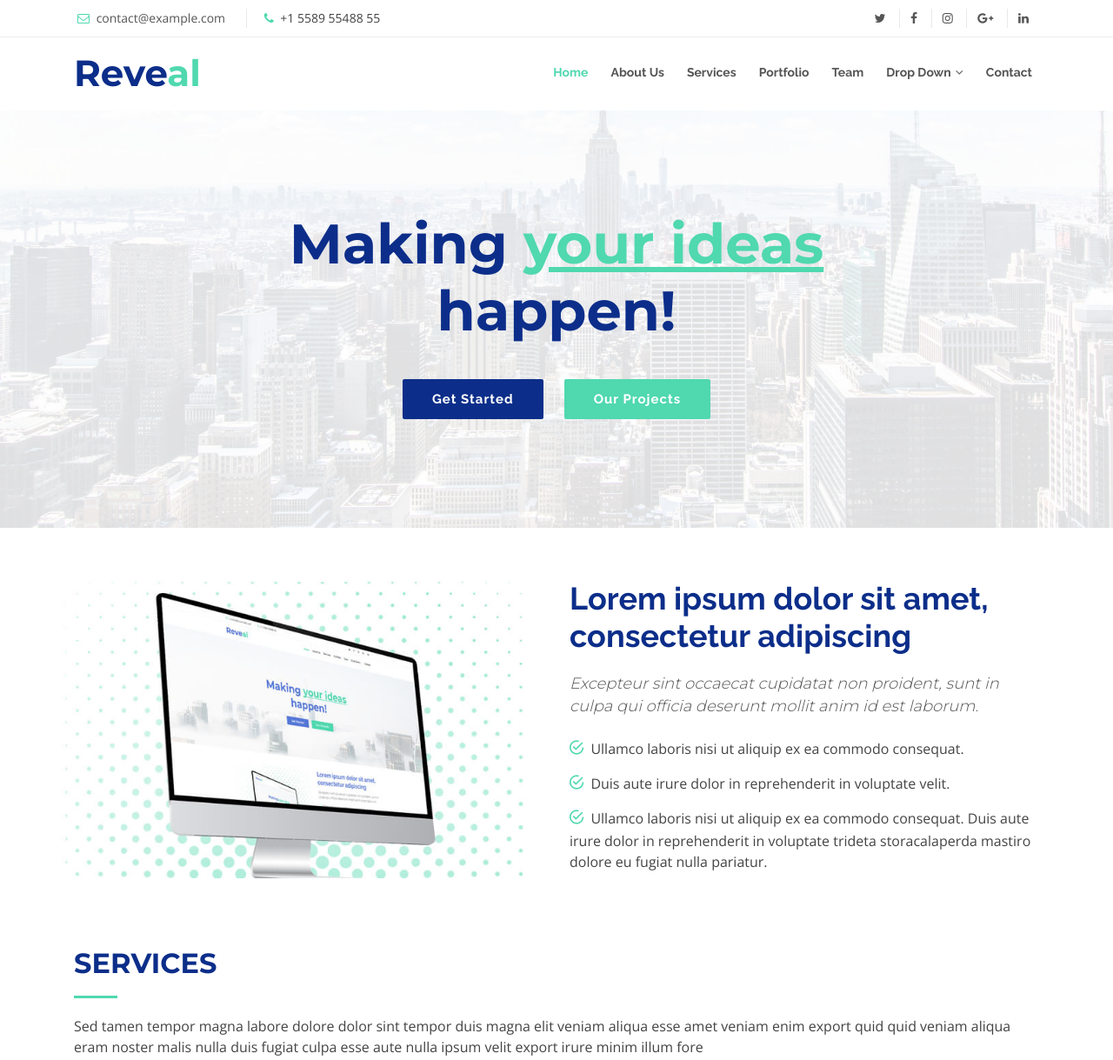
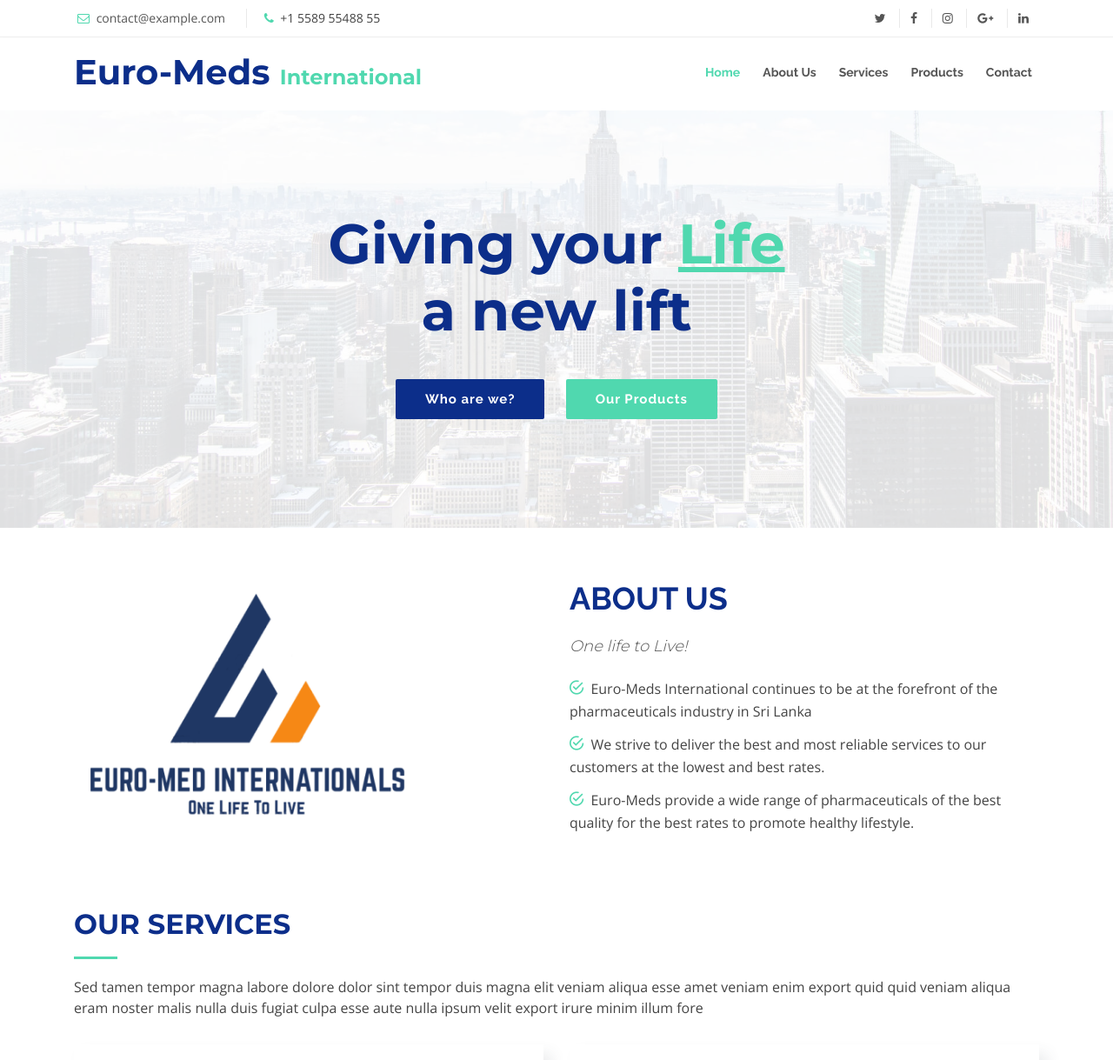
Before and after one commit to alexandritegalle/Reveal, a plain HTML site: page index.html in a window 1280 px wide. Shown: the top 1219 px of the page at 87% size. Drawn offline with nearby package versions, Linux system fonts and the light colour scheme; files whose address does not match are found by name.

Commit message:
Update /src: Added images and about section

```diff
--- a/css/style.css
+++ b/css/style.css
@@ -132,7 +132,7 @@
 }
 
 #header #logo h1 {
-  font-size: 42px;
+  font-size: 40px;
   margin: 0;
   padding: 0;
   line-height: 1;
@@ -543,7 +543,7 @@
 
 #about .about-img img {
   margin-left: -15px;
-  max-width: 100%;
+  max-width: 70%;
 }
 
 #about .content h2 {
--- a/index.html
+++ b/index.html
@@ -8,8 +8,8 @@
   <meta content="" name="description">
 
   <!-- Favicons -->
-  <link href="img/favicon.png" rel="icon">
-  <link href="img/apple-touch-icon.png" rel="apple-touch-icon">
+  <link href="img/euromeds-favicon.png" rel="icon">
+  <link href="img/euromeds-favicon.png" rel="apple-touch-icon">
 
   <!-- Google Fonts -->
   <link href="https://fonts.googleapis.com/css?family=Open+Sans:300,300i,400,400i,700,700i|Raleway:300,400,500,700,800|Montserrat:300,400,700" rel="stylesheet">
@@ -64,7 +64,7 @@
     <div class="container">
 
       <div id="logo" class="pull-left">
-        <h1><a href="#body" class="scrollto">Reve<span>al</span></a></h1>
+        <h1><a href="#body" class="scrollto">Euro-Meds <span style='font-size:24px'>International</span></a></h1>
         <!-- Uncomment below if you prefer to use an image logo -->
         <!-- <a href="#body"><img src="img/logo.png" alt="" title="" /></a>-->
       </div>
@@ -74,8 +74,8 @@
           <li class="menu-active"><a href="#body">Home</a></li>
           <li><a href="#about">About Us</a></li>
           <li><a href="#services">Services</a></li>
-          <li><a href="#portfolio">Portfolio</a></li>
-          <li><a href="#team">Team</a></li>
+          <li><a href="#portfolio">Products</a></li>
+          <!-- <li><a href="#team">Team</a></li>
           <li class="menu-has-children"><a href="">Drop Down</a>
             <ul>
               <li><a href="#">Drop Down 1</a></li>
@@ -83,7 +83,7 @@
               <li><a href="#">Drop Down 4</a></li>
               <li><a href="#">Drop Down 5</a></li>
             </ul>
-          </li>
+          </li> -->
           <li><a href="#contact">Contact</a></li>
         </ul>
       </nav><!-- #nav-menu-container -->
@@ -96,10 +96,10 @@
   <section id="intro">
 
     <div class="intro-content">
-      <h2>Making <span>your ideas</span><br>happen!</h2>
+      <h2>Giving your <span>Life</span><br>a new lift</h2>
       <div>
-        <a href="#about" class="btn-get-started scrollto">Get Started</a>
-        <a href="#portfolio" class="btn-projects scrollto">Our Projects</a>
+        <a href="#about" class="btn-get-started scrollto">Who are we?</a>
+        <a href="#portfolio" class="btn-projects scrollto">Our Products</a>
       </div>
     </div>
 
@@ -122,17 +122,18 @@
       <div class="container">
         <div class="row">
           <div class="col-lg-6 about-img">
-            <img src="img/about-img.jpg" alt="">
+            <!-- <img src="img/about-img.jpg" alt=""> -->
+            <img src="img/euro-meds.png" alt="" style="margin:10px;">
           </div>
 
           <div class="col-lg-6 content">
-            <h2>Lorem ipsum dolor sit amet, consectetur adipiscing</h2>
-            <h3>Excepteur sint occaecat cupidatat non proident, sunt in culpa qui officia deserunt mollit anim id est laborum.</h3>
+            <h2>ABOUT US</h2>
+            <h3>One life to Live!</h3>
 
             <ul>
-              <li><i class="ion-android-checkmark-circle"></i> Ullamco laboris nisi ut aliquip ex ea commodo consequat.</li>
-              <li><i class="ion-android-checkmark-circle"></i> Duis aute irure dolor in reprehenderit in voluptate velit.</li>
-              <li><i class="ion-android-checkmark-circle"></i> Ullamco laboris nisi ut aliquip ex ea commodo consequat. Duis aute irure dolor in reprehenderit in voluptate trideta storacalaperda mastiro dolore eu fugiat nulla pariatur.</li>
+              <li><i class="ion-android-checkmark-circle"></i> Euro-Meds International continues to be at the forefront of the pharmaceuticals industry in Sri Lanka</li>
+              <li><i class="ion-android-checkmark-circle"></i> We strive to deliver the best and most reliable services to our customers at the lowest and best rates.</li>
+              <li><i class="ion-android-checkmark-circle"></i> Euro-Meds provide a wide range of pharmaceuticals of the best quality for the best rates to promote healthy lifestyle.</li>
             </ul>
 
           </div>
@@ -147,7 +148,7 @@
     <section id="services">
       <div class="container">
         <div class="section-header">
-          <h2>Services</h2>
+          <h2> Our Services</h2>
           <p>Sed tamen tempor magna labore dolore dolor sint tempor duis magna elit veniam aliqua esse amet veniam enim export quid quid veniam aliqua eram noster malis nulla duis fugiat culpa esse aute nulla ipsum velit export irure minim illum fore</p>
         </div>
 
@@ -315,7 +316,7 @@
     <section id="portfolio" class="wow fadeInUp">
       <div class="container">
         <div class="section-header">
-          <h2>Our Portfolio</h2>
+          <h2>Our Products</h2>
           <p>Sed tamen tempor magna labore dolore dolor sint tempor duis magna elit veniam aliqua esse amet veniam enim export quid quid veniam aliqua eram noster malis nulla duis fugiat culpa esse aute nulla ipsum velit export irure minim illum fore</p>
         </div>
       </div>
@@ -663,7 +664,7 @@
   <footer id="footer">
     <div class="container">
       <div class="copyright">
-        &copy; Copyright <strong>Reveal</strong>. All Rights Reserved
+        &copy; Copyright <strong>Euro Meds International </strong>. All Rights Reserved 2019
       </div>
       <div class="credits">
         <!--
```
Also changed, not shown: img/euro-meds.png (added), img/euromeds-favicon.png (added), img/euromeds-test.png (added).
